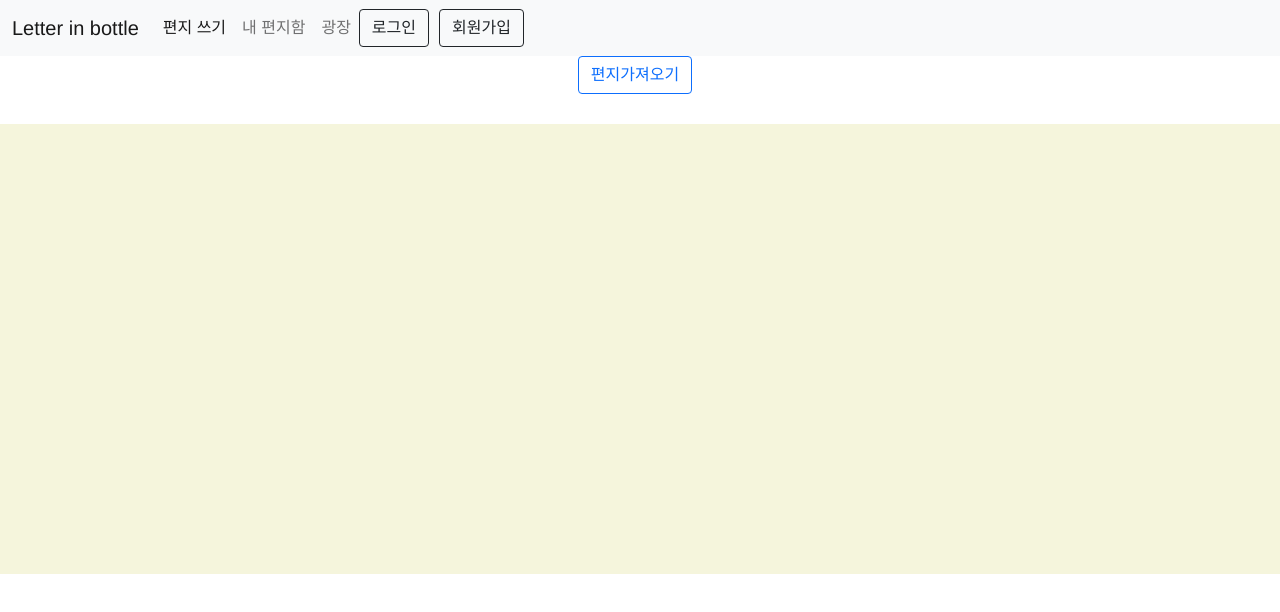
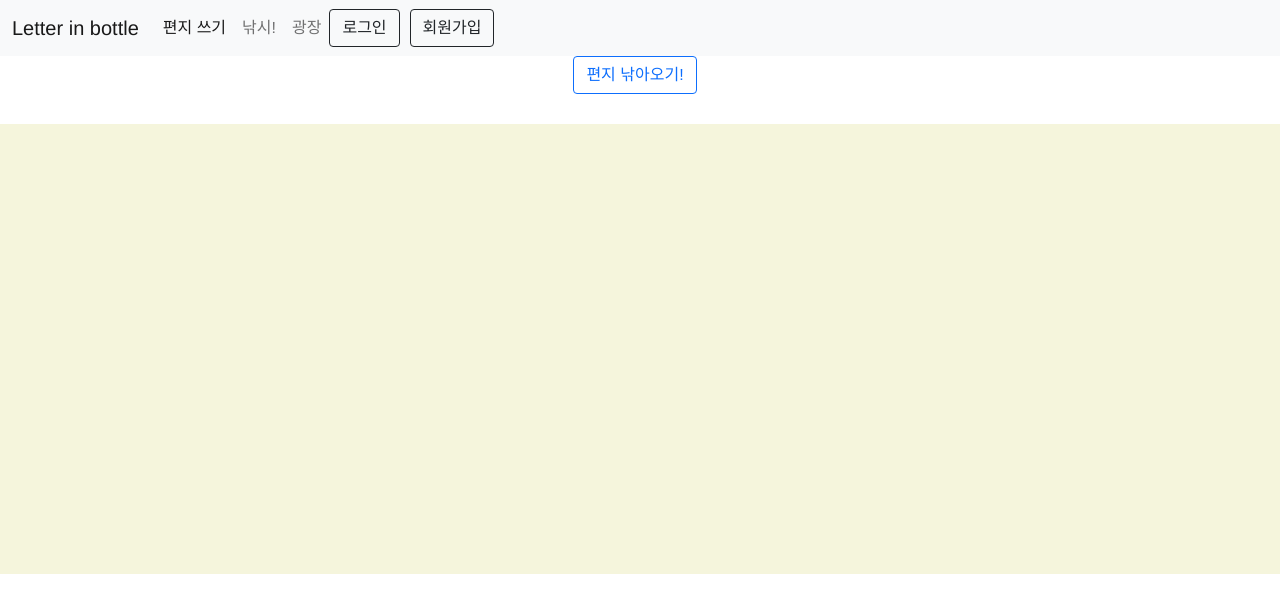
Before and after one commit to SuperRPM/letter-in-a-bottle, a Vue app in the folder client/liab/: page /mailbox in a window 1280 px wide. Shown: the top 612 px of the page. Built offline with nearby package versions, Linux system fonts and the light colour scheme.

Commit message:
rename mailbox for add Mymailbox

```diff
--- a/client/liab/src/components/Mailbox.vue
+++ b/client/liab/src/components/Mailbox.vue
@@ -1,6 +1,6 @@
 <template>
   <div>
-    <button v-if="!letterObject.id" @click="getLetter" type="button" class="btn btn-outline-primary">편지가져오기</button>
+    <button v-if="!letterObject.id" @click="getLetter" type="button" class="btn btn-outline-primary">편지 낚아오기!</button>
   </div>
   <div>
     <Letter :letter="letterObject"/>
--- a/client/liab/src/components/Navbar.vue
+++ b/client/liab/src/components/Navbar.vue
@@ -10,7 +10,7 @@
           <a class="nav-link active" aria-current="page" href="/write">편지 쓰기</a>
         </li>
         <li class="nav-item">
-          <a class="nav-link" href="/mailbox">내 편지함</a>
+          <a class="nav-link" href="/mailbox">낚시!</a>
         </li>
         <li class="nav-item">
           <a class="nav-link" href="#">광장</a>
```
